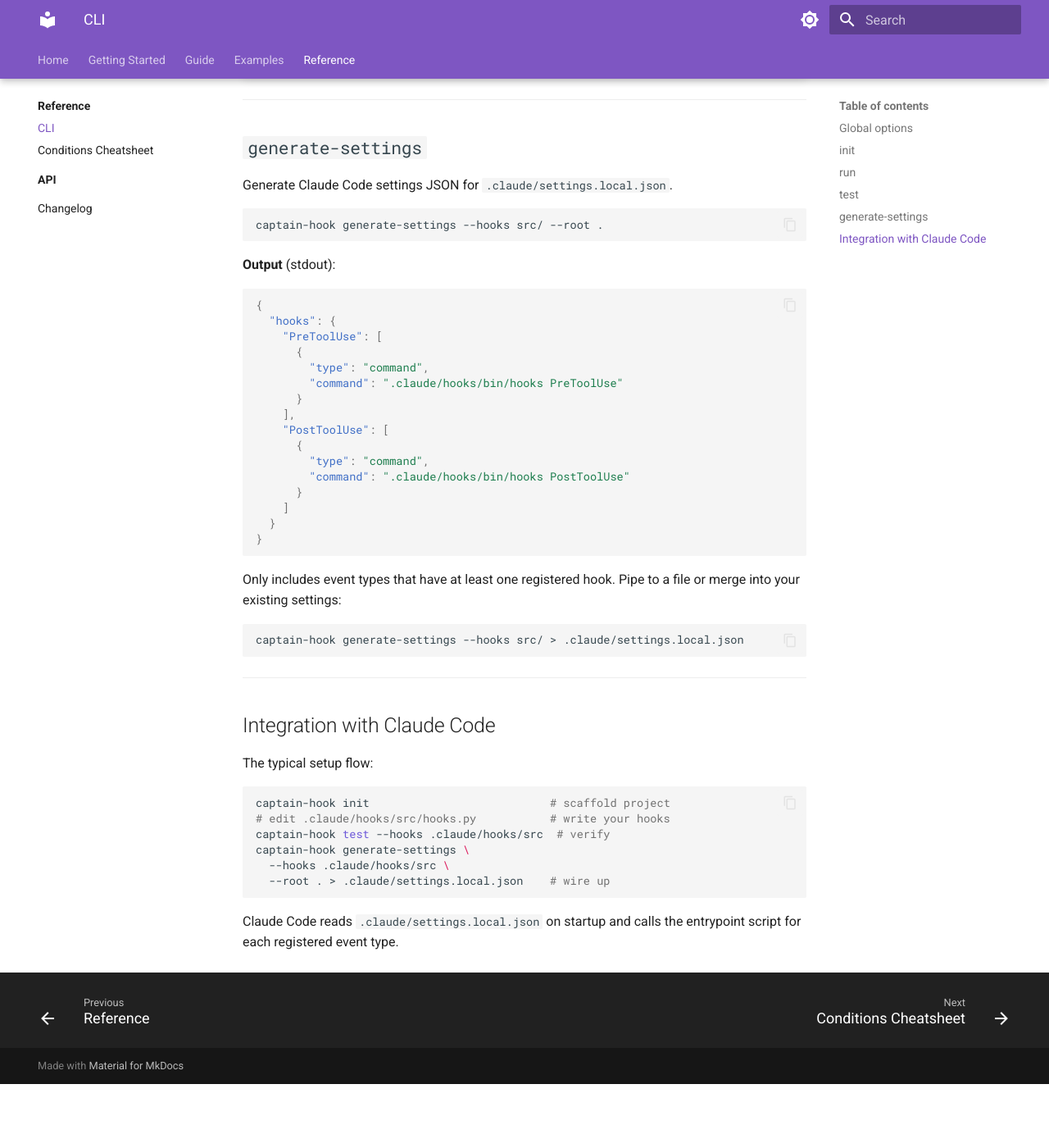
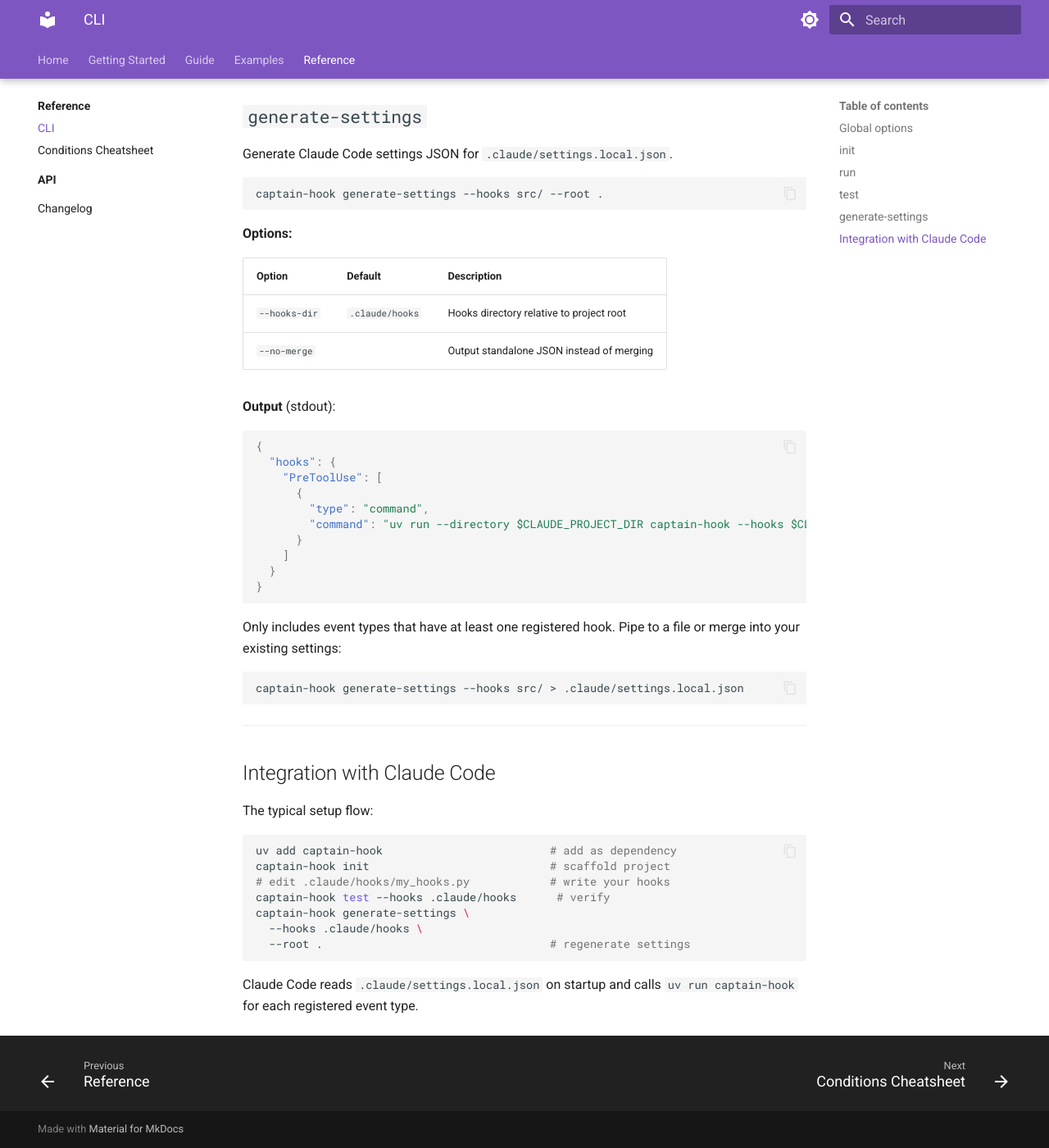
Before and after one commit to yasyf/captain-hook, an MkDocs documentation site: the page built from docs/reference/cli.md, in a window 1280 px wide and 1400 px high, scrolled down 2490 px. Shown: the whole window at 82% size. Built offline with MkDocs 1.6.1 and Material for MkDocs 9.7.7, drawn with Linux system fonts in a browser that asks for light colours; before the commit the page ends 3812 px from its top, so only the background shows below that; some of the changed text lies outside the part shown.

Commit message:
♻️ refactor(captain-hook): replace bin script with inline `uv run` in settings
Eliminate the `.claude/bin/captain-hook` shim and its brittle dirname/PYTHONPATH
hacks. Settings now invoke `uv run --directory $CLAUDE_PROJECT_DIR captain-hook`
directly, which works for anyone with captain-hook as a uv dependency.

````diff
--- a/docs/reference/cli.md
+++ b/docs/reference/cli.md
@@ -17,7 +17,7 @@
 
 ## `init`
 
-Scaffold a hooks directory with an example hook, entrypoint script, and Claude Code settings.
+Scaffold a hooks directory with an example hook and Claude Code settings.
 
 ```bash
 captain-hook init
@@ -26,15 +26,13 @@
 Creates:
 
 ```
-.claude/hooks/
-├── src/
-│   └── hooks.py          # Example hook file
-├── bin/
-│   └── hooks             # Entrypoint script (chmod +x)
-└── pyproject.toml        # Package config
+.claude/
+├── hooks/
+│   └── example.py        # Example hook file
+└── settings.local.json   # Claude Code hook settings
 ```
 
-The entrypoint script is what Claude Code calls. It invokes `captain-hook run` with the right paths.
+The generated settings wire Claude Code to call `uv run captain-hook` for each registered event.
 
 !!! tip
     After running `init`, run `captain-hook generate-settings` to wire up the hooks in Claude Code's settings.
@@ -112,6 +110,13 @@
 captain-hook generate-settings --hooks src/ --root .
 ```
 
+**Options:**
+
+| Option | Default | Description |
+|--------|---------|-------------|
+| `--hooks-dir` | `.claude/hooks` | Hooks directory relative to project root |
+| `--no-merge` | | Output standalone JSON instead of merging |
+
 **Output** (stdout):
 
 ```json
@@ -120,13 +125,7 @@
     "PreToolUse": [
       {
         "type": "command",
-        "command": ".claude/hooks/bin/hooks PreToolUse"
-      }
-    ],
-    "PostToolUse": [
-      {
-        "type": "command",
-        "command": ".claude/hooks/bin/hooks PostToolUse"
+        "command": "uv run --directory $CLAUDE_PROJECT_DIR captain-hook --hooks $CLAUDE_PROJECT_DIR/.claude/hooks --root $CLAUDE_PROJECT_DIR run PreToolUse"
       }
     ]
   }
@@ -146,12 +145,13 @@
 The typical setup flow:
 
 ```bash
+uv add captain-hook                         # add as dependency
 captain-hook init                           # scaffold project
-# edit .claude/hooks/src/hooks.py           # write your hooks
-captain-hook test --hooks .claude/hooks/src  # verify
+# edit .claude/hooks/my_hooks.py            # write your hooks
+captain-hook test --hooks .claude/hooks      # verify
 captain-hook generate-settings \
-  --hooks .claude/hooks/src \
-  --root . > .claude/settings.local.json    # wire up
+  --hooks .claude/hooks \
+  --root .                                  # regenerate settings
 ```
 
-Claude Code reads `.claude/settings.local.json` on startup and calls the entrypoint script for each registered event type.
+Claude Code reads `.claude/settings.local.json` on startup and calls `uv run captain-hook` for each registered event type.
````
Also changed, not shown: docs/getting-started/installation.md (+2 -5 lines), 4 other files.
